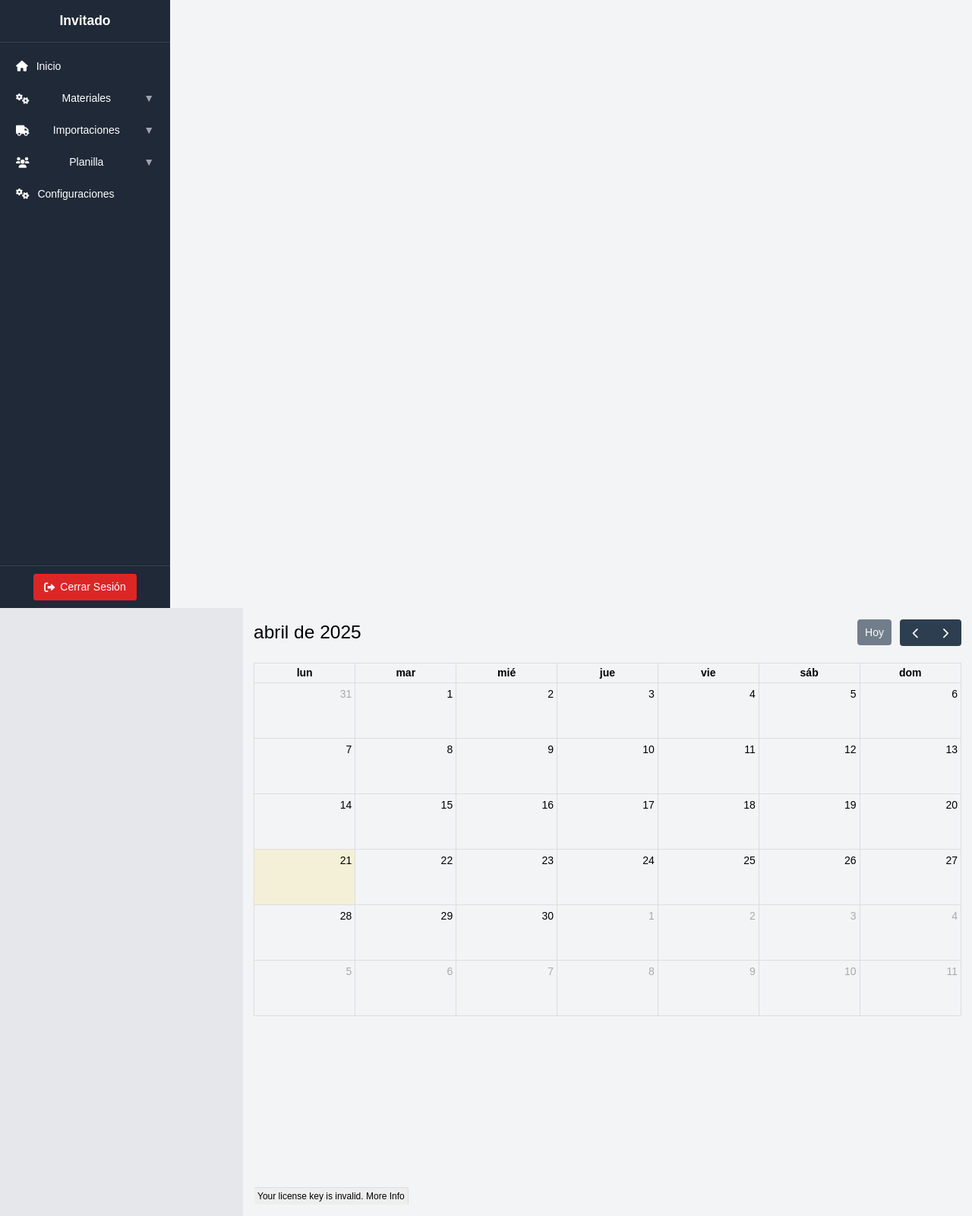
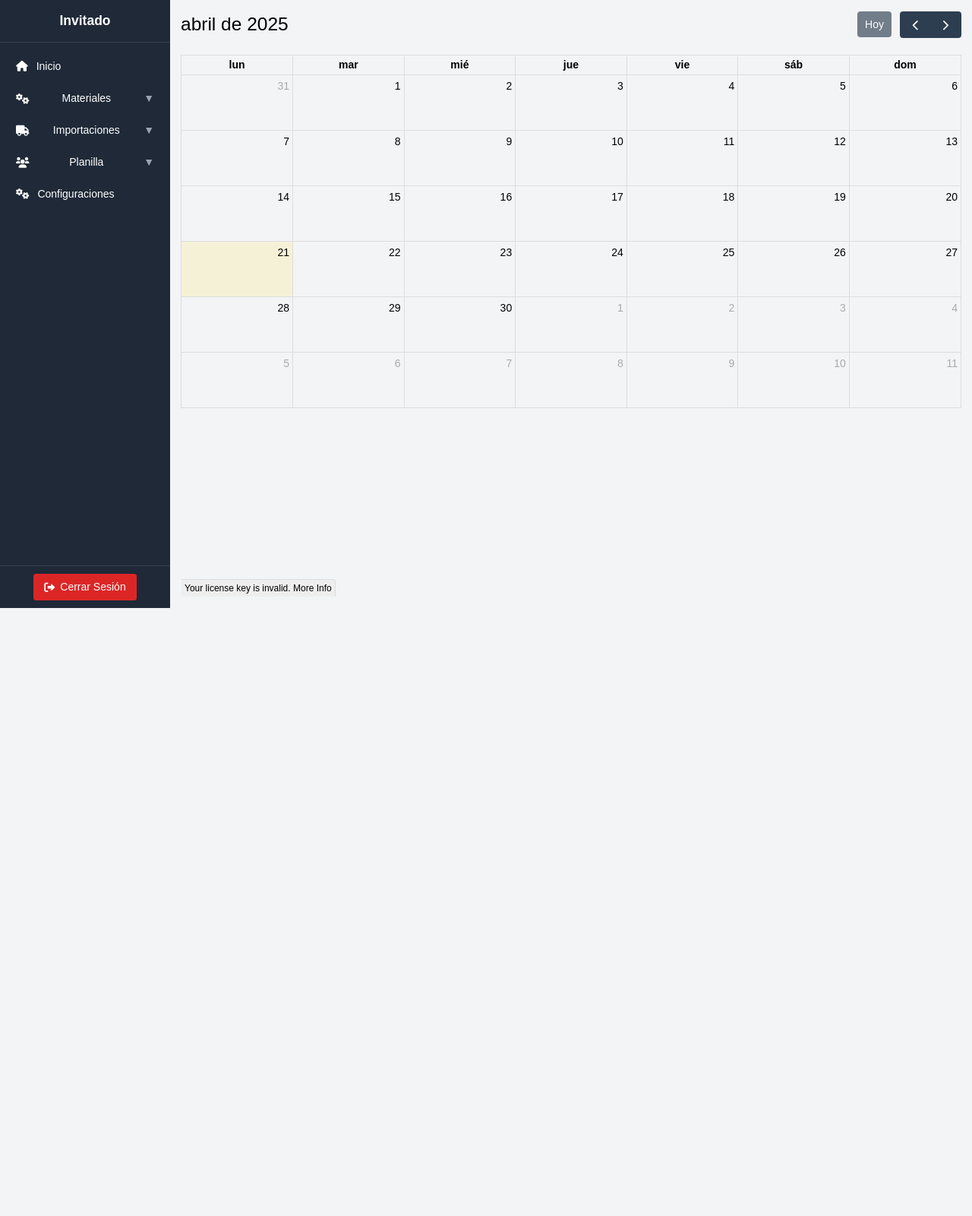
Before and after one commit to MAU312/Imprenta4.0, a PHP site: page /calendario.php in a window 1280 px wide. Shown: the whole page at 76% size. After the commit the page ends 800 px from the top, so only its background shows below. Run offline with PHP 8.4, Linux system fonts and the light colour scheme; data that the repository does not hold is empty; some libraries are stand-ins or nearby versions.

Commit message:
Update calendario.php

```diff
--- a/views/calendario.php
+++ b/views/calendario.php
@@ -241,20 +241,17 @@
 </head>
 
 <body class="bg-gray-100">
-  <?php include './assets/Fragments/sidebar.php'; ?>
+  <div class="flex h-screen">
+    <!-- Sidebar incluido -->
+    <?php include './assets/Fragments/sidebar.php'; ?>
 
-  <div class="flex h-screen">
-    <!-- Sidebar -->
-    <div class="w-1/4 bg-gray-200 p-4 overflow-y-auto">
-      <!-- El contenido del sidebar se carga aquí -->
-    </div>
-
-    <!-- Contenido Principal (Calendario) -->
-    <div class="w-3/4 h-full p-4 overflow-auto">
-      <div id="calendar" class="h-full"></div>
+    <!-- Calendario -->
+    <div class="flex-1 p-4 overflow-auto">
+      <div id="calendar" class="h-full w-full"></div>
     </div>
   </div>
 </body>
 
 
+
 </html>
```
